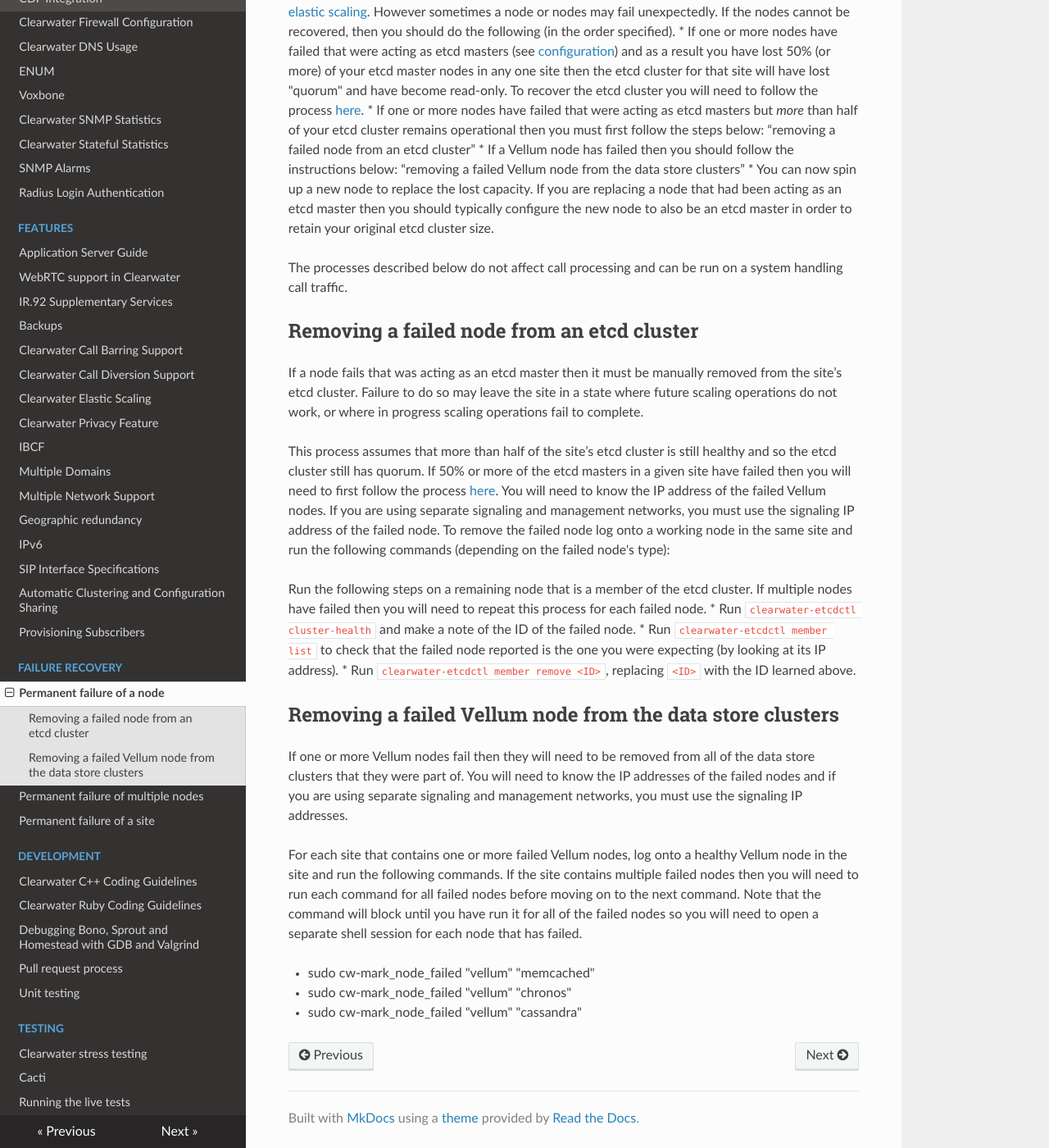
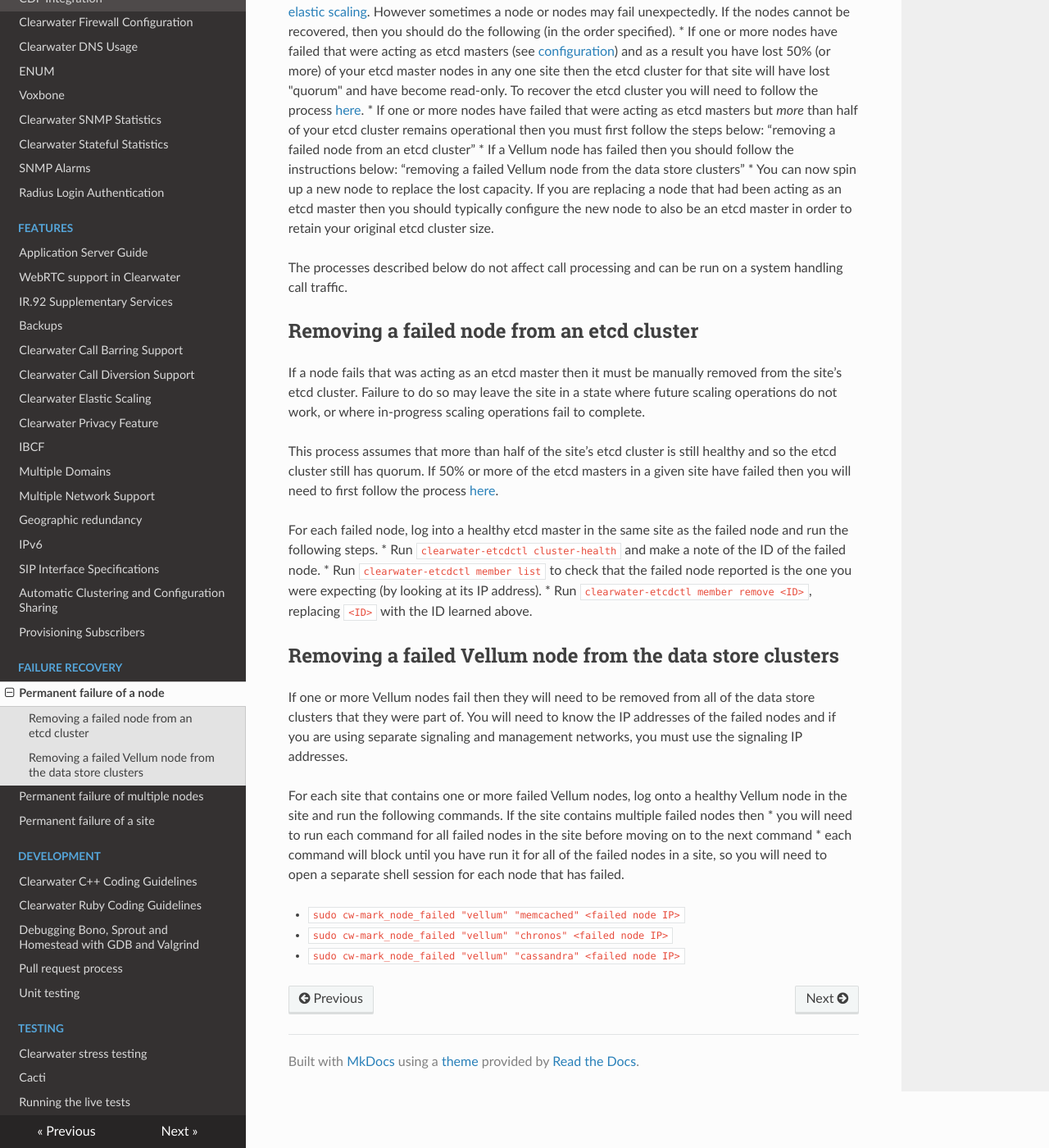
Before and after one commit to Metaswitch/clearwater-readthedocs, an MkDocs documentation site: the page built from docs/Handling_Failed_Nodes.md, in a window 1280 px wide and 1400 px high, scrolled down 181 px. Shown: the whole window at 82% size. Built offline with MkDocs 1.6.1, drawn with Linux system fonts in a browser that asks for light colours; nearby versions of some CDN libraries; old or Windows-style settings are respelled for this version of MkDocs.

Commit message:
Update Handling_Failed_Nodes.md

```diff
--- a/docs/Handling_Failed_Nodes.md
+++ b/docs/Handling_Failed_Nodes.md
@@ -10,11 +10,11 @@ The processes described below do not affect call processing and can be run on a
 
 ## Removing a failed node from an etcd cluster
 
-If a node fails that was acting as an etcd master then it must be manually removed from the site’s etcd cluster.   Failure to do so may leave the site in a state where future scaling operations do not work, or where in progress scaling operations fail to complete.
+If a node fails that was acting as an etcd master then it must be manually removed from the site’s etcd cluster.   Failure to do so may leave the site in a state where future scaling operations do not work, or where in-progress scaling operations fail to complete.
 
-This process assumes that more than half of the site’s etcd cluster is still healthy and so the etcd cluster still has quorum.   If 50% or more of the etcd masters in a given site have failed then you will need to first follow the process [here](Handling_Multiple_Failed_Nodes.md). You will need to know the IP address of the failed Vellum nodes. If you are using separate signaling and management networks, you must use the signaling IP address of the failed node. To remove the failed node log onto a working node in the same site and run the following commands (depending on the failed node's type):
+This process assumes that more than half of the site’s etcd cluster is still healthy and so the etcd cluster still has quorum.   If 50% or more of the etcd masters in a given site have failed then you will need to first follow the process [here](Handling_Multiple_Failed_Nodes.md).
 
-Run the following steps on a remaining node that is a member of the etcd cluster.   If multiple nodes have failed then you will need to repeat this process for each failed node.
+For each failed node, log into a healthy etcd master in the same site as the failed node and run the following steps.
 * Run `clearwater-etcdctl cluster-health` and make a note of the ID of the failed node.
 * Run `clearwater-etcdctl member list` to check that the failed node reported is the one you were expecting (by looking at its IP address).
 * Run `clearwater-etcdctl member remove <ID>`, replacing `<ID>` with the ID learned above.
@@ -23,8 +23,10 @@ Run the following steps on a remaining node that is a member of the etcd cluster
 
 If one or more Vellum nodes fail then they will need to be removed from all of the data store clusters that they were part of.   You will need to know the IP addresses of the failed nodes and if you are using separate signaling and management networks, you must use the signaling IP addresses.
 
-For each site that contains one or more failed Vellum nodes, log onto a healthy Vellum node in the site and run the following commands.   If the site contains multiple failed nodes then you will need to run each command for all failed nodes before moving on to the next command.   Note that the command will block until you have run it for all of the failed nodes so you will need to open a separate shell session for each node that has failed.
+For each site that contains one or more failed Vellum nodes, log onto a healthy Vellum node in the site and run the following commands.  If the site contains multiple failed nodes then
+* you will need to run each command for all failed nodes in the site before moving on to the next command
+* each command will block until you have run it for all of the failed nodes in a site, so you will need to open a separate shell session for each node that has failed.
 
-* sudo cw-mark_node_failed "vellum" "memcached" <failed node IP>
-* sudo cw-mark_node_failed "vellum" "chronos" <failed node IP>
-* sudo cw-mark_node_failed "vellum" "cassandra" <failed node IP>
+* `sudo cw-mark_node_failed "vellum" "memcached" <failed node IP>`
+* `sudo cw-mark_node_failed "vellum" "chronos" <failed node IP>`
+* `sudo cw-mark_node_failed "vellum" "cassandra" <failed node IP>`
```
